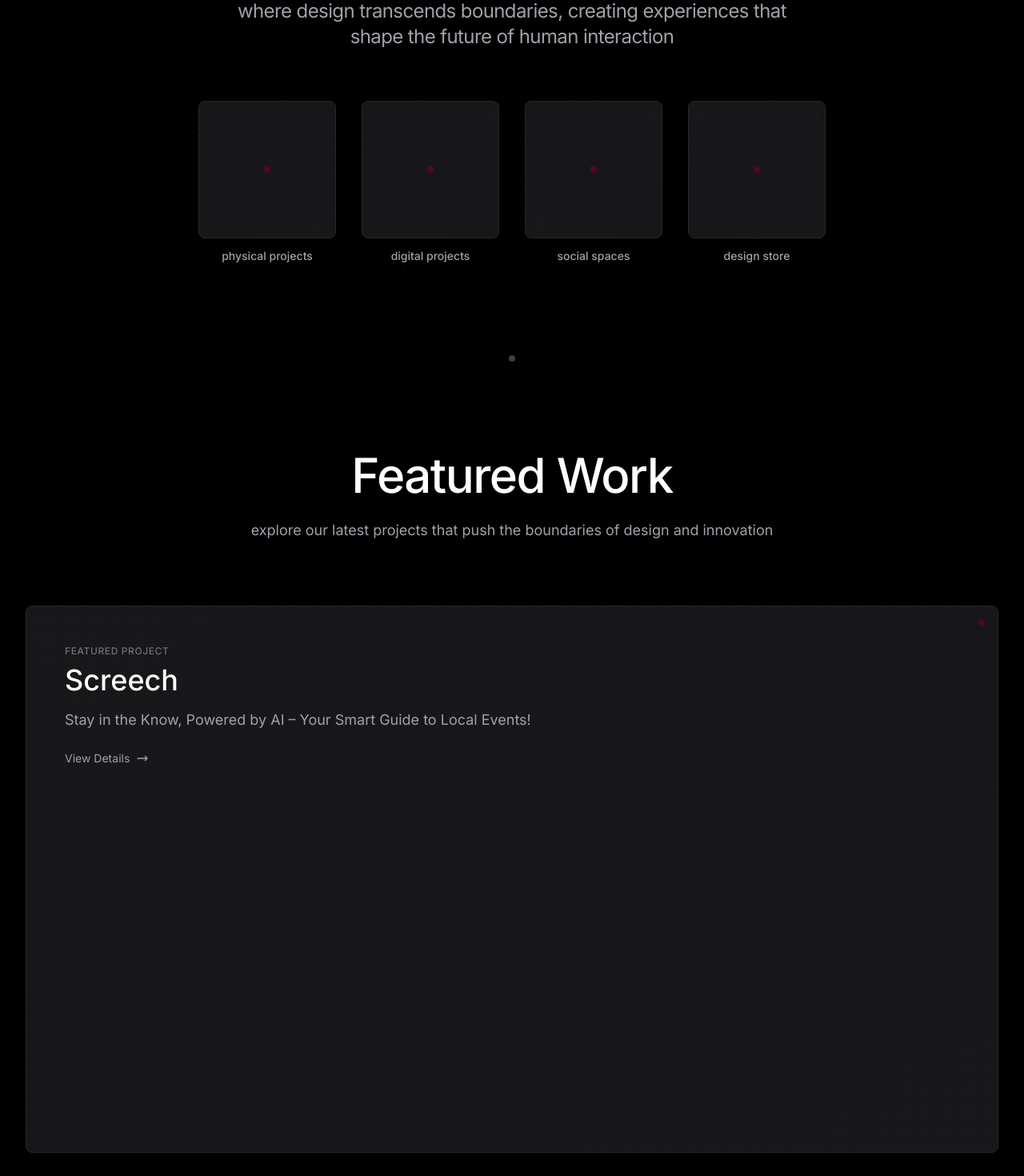
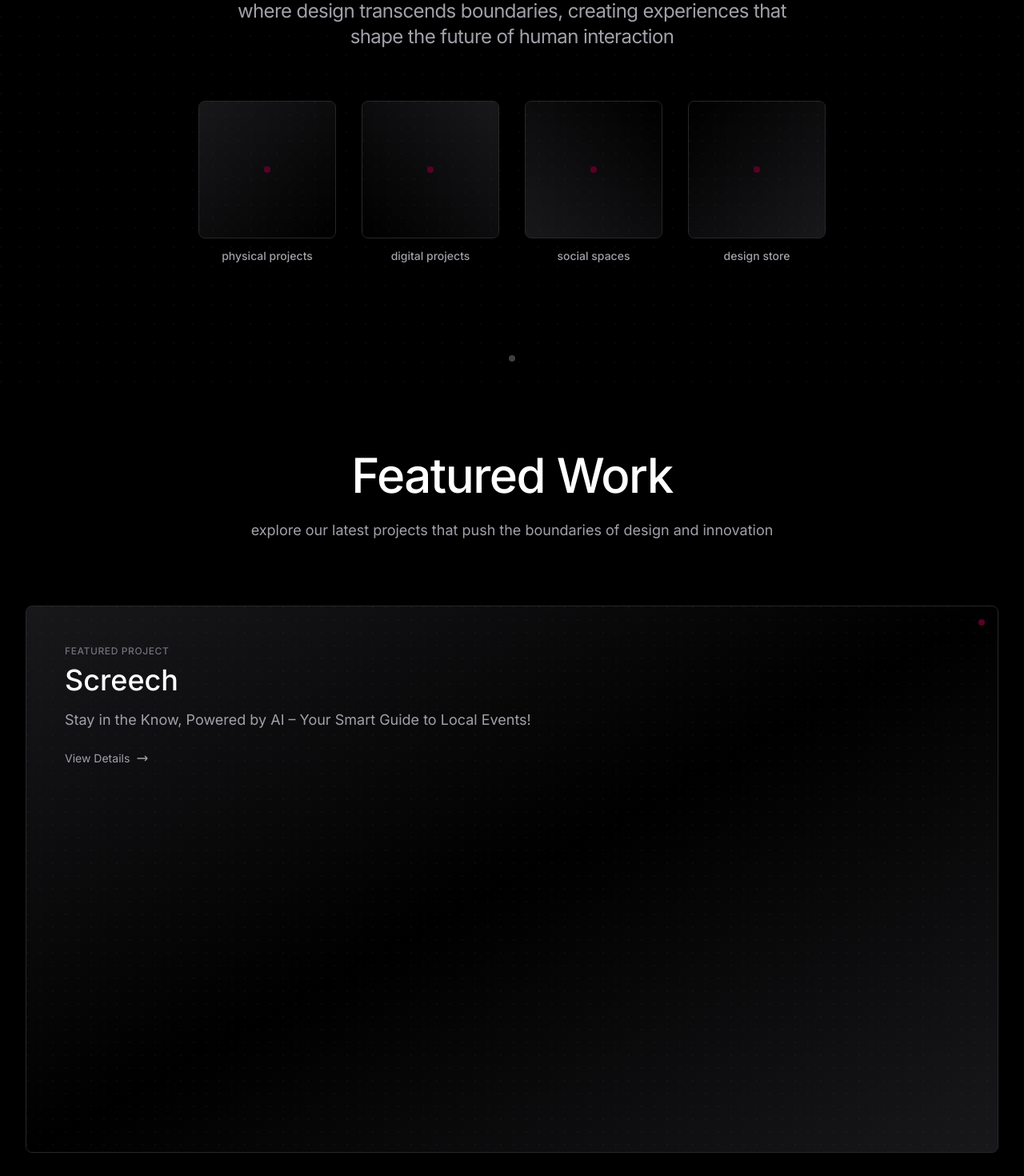
Before and after one commit to stilwellc/Mobi, a Next.js app: page / in a window 1280 px wide. Shown: the part 380-1850 px from the top of the page at 80% size. Built offline with nearby package versions, Linux system fonts and the light colour scheme; a web font is replaced by a local one.

Commit message:
Revert "Update gradients across all pages for a consistent, subtle tech-modern aesthetic"
This reverts commit f15c37c689b8252da05d5ea0bf05036c9b028b17.

```diff
--- a/app/digital/page.tsx
+++ b/app/digital/page.tsx
@@ -82,8 +82,7 @@ export default function DigitalProjects() {
                 className="group relative"
               >
                 <Link href={project.href || '#'}>
-                  <div className="relative rounded-lg overflow-hidden bg-zinc-900 p-6 sm:p-8 group hover:scale-[1.01] transition-all duration-300">
-                    <div className="absolute inset-0 bg-gradient-to-br from-zinc-900/50 via-black/10 to-zinc-900/30 opacity-50" />
+                  <div className="relative aspect-[4/3] rounded-lg overflow-hidden bg-zinc-900 border border-zinc-800 hover:border-zinc-700 transition-colors">
                     <div className="absolute inset-0" style={{
                       backgroundImage: `radial-gradient(circle at 1px 1px, rgba(255,255,255,0.03) 1px, transparent 0)`,
                       backgroundSize: '16px 16px'
--- a/app/digital/screech/page.tsx
+++ b/app/digital/screech/page.tsx
@@ -101,7 +101,7 @@ export default function ScreechProject() {
       <section className="relative z-10 py-12 sm:py-16">
         <div className="max-w-5xl mx-auto px-4 sm:px-6">
           <div className="relative rounded-lg overflow-hidden bg-[#EDE8D0] p-6 sm:p-8 group hover:scale-[1.01] transition-all duration-300">
-            <div className="absolute inset-0 bg-gradient-to-br from-[#EDE8D0]/80 via-[#E6DFC0]/20 to-[#EDE8D0]/60 opacity-50" />
+            <div className="absolute inset-0 bg-gradient-to-br from-[#EDE8D0] to-[#E6DFC0]" />
             <div className="absolute inset-0" style={{
               backgroundImage: `radial-gradient(circle at 1px 1px, rgba(0,0,0,0.03) 1px, transparent 0)`,
               backgroundSize: '16px 16px'
@@ -134,7 +134,7 @@ export default function ScreechProject() {
                 key={index}
                 className="relative rounded-lg overflow-hidden bg-[#EDE8D0] p-6 sm:p-8 group hover:scale-[1.01] transition-all duration-300"
               >
-                <div className="absolute inset-0 bg-gradient-to-br from-[#EDE8D0]/80 via-[#E6DFC0]/20 to-[#EDE8D0]/60 opacity-50" />
+                <div className="absolute inset-0 bg-gradient-to-br from-[#EDE8D0] to-[#E6DFC0]" />
                 <div className="absolute inset-0" style={{
                   backgroundImage: `radial-gradient(circle at 1px 1px, rgba(0,0,0,0.03) 1px, transparent 0)`,
                   backgroundSize: '16px 16px'
--- a/app/page.tsx
+++ b/app/page.tsx
@@ -65,7 +65,7 @@ export default function Home() {
             <div className="group relative">
               <Link href="/physical" className="block">
                 <div className="relative aspect-[6/1] md:aspect-square rounded-lg overflow-hidden bg-zinc-900 border border-zinc-800 hover:border-zinc-700 transition-all duration-300 hover:scale-[1.02]">
-                  <div className="absolute inset-0 bg-gradient-to-br from-zinc-900/50 via-black/10 to-zinc-900/30 opacity-50" />
+                  <div className="absolute inset-0 bg-gradient-to-br from-zinc-900 to-black" />
                   <div className="absolute inset-0" style={{
                     backgroundImage: `radial-gradient(circle at 1px 1px, rgba(255,255,255,0.03) 1px, transparent 0)`,
                     backgroundSize: '16px 16px'
@@ -86,7 +86,7 @@ export default function Home() {
             <div className="group relative">
               <Link href="/digital" className="block">
                 <div className="relative aspect-[6/1] md:aspect-square rounded-lg overflow-hidden bg-zinc-900 border border-zinc-800 hover:border-zinc-700 transition-all duration-300 hover:scale-[1.02]">
-                  <div className="absolute inset-0 bg-gradient-to-bl from-zinc-900/50 via-black/10 to-zinc-900/30 opacity-50" />
+                  <div className="absolute inset-0 bg-gradient-to-bl from-zinc-900 to-black" />
                   <div className="absolute inset-0" style={{
                     backgroundImage: `radial-gradient(circle at 1px 1px, rgba(255,255,255,0.03) 1px, transparent 0)`,
                     backgroundSize: '16px 16px'
@@ -107,7 +107,7 @@ export default function Home() {
             <div className="group relative">
               <Link href="/social" className="block">
                 <div className="relative aspect-[6/1] md:aspect-square rounded-lg overflow-hidden bg-zinc-900 border border-zinc-800 hover:border-zinc-700 transition-all duration-300 hover:scale-[1.02]">
-                  <div className="absolute inset-0 bg-gradient-to-tr from-zinc-900/50 via-black/10 to-zinc-900/30 opacity-50" />
+                  <div className="absolute inset-0 bg-gradient-to-tr from-zinc-900 to-black" />
                   <div className="absolute inset-0" style={{
                     backgroundImage: `radial-gradient(circle at 1px 1px, rgba(255,255,255,0.03) 1px, transparent 0)`,
                     backgroundSize: '16px 16px'
@@ -128,7 +128,7 @@ export default function Home() {
             <div className="group relative">
               <Link href="/store" className="block">
                 <div className="relative aspect-[6/1] md:aspect-square rounded-lg overflow-hidden bg-zinc-900 border border-zinc-800 hover:border-zinc-700 transition-all duration-300 hover:scale-[1.02]">
-                  <div className="absolute inset-0 bg-gradient-to-tl from-zinc-900/50 via-black/10 to-zinc-900/30 opacity-50" />
+                  <div className="absolute inset-0 bg-gradient-to-tl from-zinc-900 to-black" />
                   <div className="absolute inset-0" style={{
                     backgroundImage: `radial-gradient(circle at 1px 1px, rgba(255,255,255,0.03) 1px, transparent 0)`,
                     backgroundSize: '16px 16px'
@@ -174,7 +174,7 @@ export default function Home() {
             <div className="group relative">
               <Link href="/digital/screech">
                 <div className="relative aspect-[16/9] rounded-lg overflow-hidden bg-zinc-900 border border-zinc-800 hover:border-zinc-700 transition-all duration-300 hover:scale-[1.01]">
-                  <div className="absolute inset-0 bg-gradient-to-br from-zinc-900/50 via-black/10 to-zinc-900/30 opacity-50" />
+                  <div className="absolute inset-0 bg-gradient-to-br from-zinc-900 via-black to-zinc-900" />
                   <div className="absolute inset-0" style={{
                     backgroundImage: `radial-gradient(circle at 1px 1px, rgba(255,255,255,0.03) 1px, transparent 0)`,
                     backgroundSize: '16px 16px'
--- a/app/physical/page.tsx
+++ b/app/physical/page.tsx
@@ -73,8 +73,7 @@ export default function PhysicalProjects() {
                 viewport={{ once: true }}
                 className="group relative"
               >
-                <div className="relative rounded-lg overflow-hidden bg-zinc-900 p-6 sm:p-8 group hover:scale-[1.01] transition-all duration-300">
-                  <div className="absolute inset-0 bg-gradient-to-br from-zinc-900/50 via-black/10 to-zinc-900/30 opacity-50" />
+                <div className="relative aspect-[4/3] rounded-lg overflow-hidden bg-zinc-900 border border-zinc-800 hover:border-zinc-700 transition-colors">
                   <div className="absolute inset-0" style={{
                     backgroundImage: `radial-gradient(circle at 1px 1px, rgba(255,255,255,0.03) 1px, transparent 0)`,
                     backgroundSize: '16px 16px'
--- a/app/social/page.tsx
+++ b/app/social/page.tsx
@@ -73,8 +73,7 @@ export default function SocialSpaces() {
                 viewport={{ once: true }}
                 className="group relative"
               >
-                <div className="relative rounded-lg overflow-hidden bg-zinc-900 p-6 sm:p-8 group hover:scale-[1.01] transition-all duration-300">
-                  <div className="absolute inset-0 bg-gradient-to-br from-zinc-900/50 via-black/10 to-zinc-900/30 opacity-50" />
+                <div className="relative aspect-[4/3] rounded-lg overflow-hidden bg-zinc-900 border border-zinc-800 hover:border-zinc-700 transition-colors">
                   <div className="absolute inset-0" style={{
                     backgroundImage: `radial-gradient(circle at 1px 1px, rgba(255,255,255,0.03) 1px, transparent 0)`,
                     backgroundSize: '16px 16px'
--- a/app/store/page.tsx
+++ b/app/store/page.tsx
@@ -76,8 +76,7 @@ export default function Store() {
                 viewport={{ once: true }}
                 className="group relative"
               >
-                <div className="relative rounded-lg overflow-hidden bg-zinc-900 p-6 sm:p-8 group hover:scale-[1.01] transition-all duration-300">
-                  <div className="absolute inset-0 bg-gradient-to-br from-zinc-900/50 via-black/10 to-zinc-900/30 opacity-50" />
+                <div className="relative aspect-[4/3] rounded-lg overflow-hidden bg-zinc-900 border border-zinc-800 hover:border-zinc-700 transition-colors">
                   <div className="absolute inset-0" style={{
                     backgroundImage: `radial-gradient(circle at 1px 1px, rgba(255,255,255,0.03) 1px, transparent 0)`,
                     backgroundSize: '16px 16px'
```
